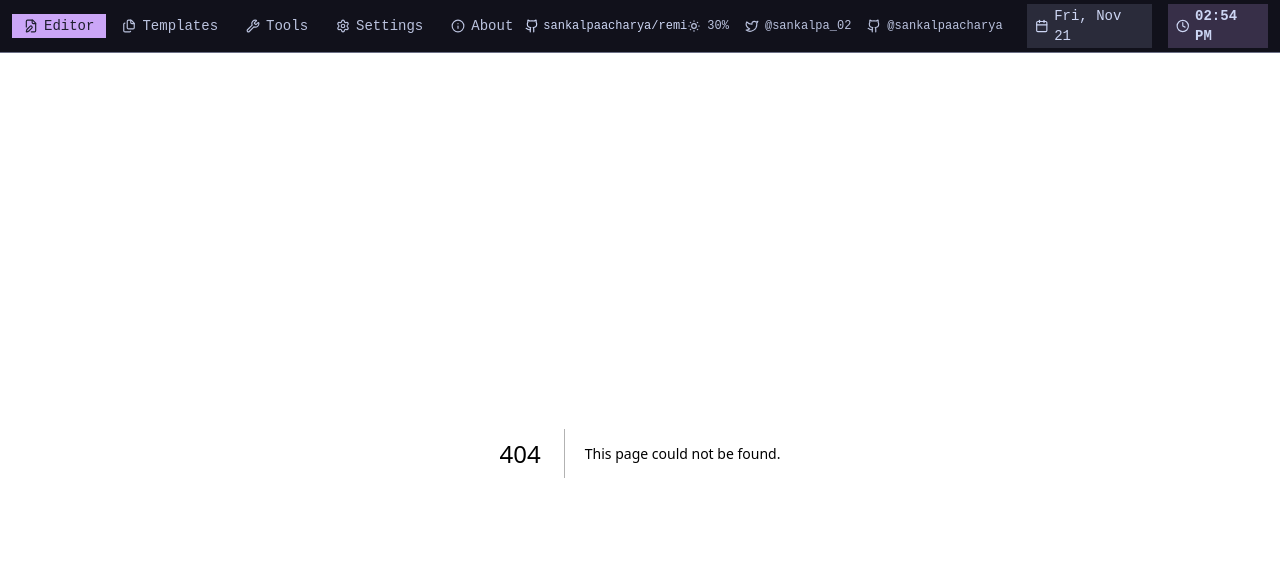
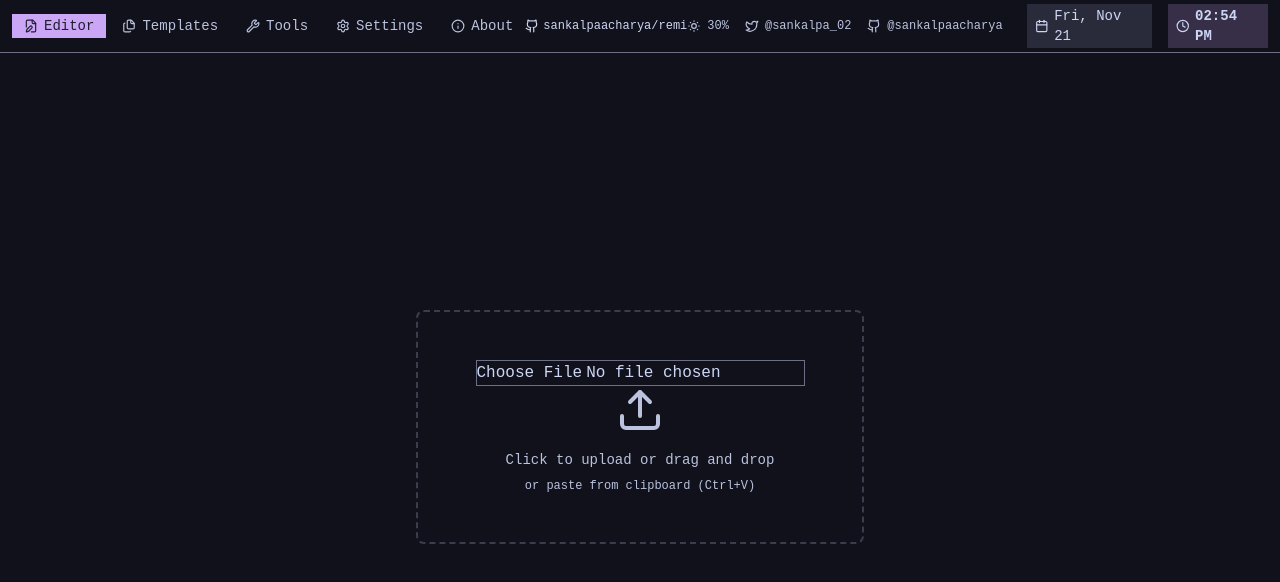
Before and after one commit to sankalpaacharya/remi, a Next.js app in the folder apps/web/: page /picker in a window 1280 px wide. Before the commit this address had no page. Shown: the top 582 px of the page. Built offline with nearby package versions, Linux system fonts and the light colour scheme.

Commit message:
feat: add color picker

```diff
--- /dev/null
+++ b/apps/web/src/app/picker/page.tsx
@@ -0,0 +1,70 @@
+"use client";
+
+import { Button } from "@/components/ui/button";
+import { Upload, X } from "lucide-react";
+import { useState } from "react";
+
+export default function Page() {
+  const [filePath, setFilePath] = useState<string | undefined>(undefined);
+
+  const handleUpload = (e: React.ChangeEvent<HTMLInputElement>): void => {
+    if (e.target.files) {
+      setFilePath(URL.createObjectURL(e.target.files[0]));
+    }
+  };
+
+  return (
+    <div className="w-full h-full flex items-center justify-center p-4">
+      <div className="w-full max-w-md space-y-4">
+        {!filePath ? (
+          <div
+            className="
+              border-2 border-dashed rounded-lg p-12 text-center
+              transition-colors cursor-pointer
+              border-muted-foreground/25 hover:border-muted-foreground/50
+            "
+          >
+            <input
+              type="file"
+              accept="image/*"
+              className="border"
+              onChange={handleUpload}
+            />
+
+            <Upload className="mx-auto h-12 w-12 text-muted-foreground mb-4" />
+            <p className="text-sm text-muted-foreground mb-2">
+              Click to upload or drag and drop
+            </p>
+            <p className="text-xs text-muted-foreground">
+              or paste from clipboard (Ctrl+V)
+            </p>
+          </div>
+        ) : (
+          <div className="space-y-3">
+            <div className="relative border rounded-lg overflow-hidden">
+              <img
+                src={filePath || ""}
+                alt="Preview"
+                className="w-full h-auto"
+              />
+              <Button
+                variant="ghost"
+                size="icon"
+                className="absolute top-2 right-2 bg-background/80 hover:bg-background"
+              >
+                <X className="h-4 w-4" />
+              </Button>
+            </div>
+
+            <div className="flex gap-2">
+              <Button variant="outline" className="flex-1">
+                Change
+              </Button>
+              <Button className="flex-1">Continue</Button>
+            </div>
+          </div>
+        )}
+      </div>
+    </div>
+  );
+}
--- a/apps/web/src/app/test/editor-left.tsx
+++ b/apps/web/src/app/test/editor-left.tsx
@@ -1,3 +1,102 @@
+"use client";
+
+import { Input } from "@/components/ui/input";
+import { Label } from "@/components/ui/label";
+
 export default function EditorLeft() {
-  return <div>left-sidebar</div>;
+  return (
+    <div className="h-screen w-64 flex flex-col font-mono text-xs sm:text-sm border-r">
+      <div className="flex-1 overflow-y-auto px-3 sm:px-4 py-4">
+        <div className="space-y-6">
+          <div className="space-y-3">
+            <h3 className="text-sm font-semibold text-muted-foreground">
+              Image
+            </h3>
+            <div className="space-y-3">
+              <div>
+                <Label className="text-xs text-muted-foreground">Upload</Label>
+                <Input
+                  type="file"
+                  accept="image/*"
+                  className="mt-1.5 cursor-pointer text-xs"
+                />
+              </div>
+              <div>
+                <Label className="text-xs text-muted-foreground">Opacity</Label>
+                <Input
+                  type="range"
+                  min="0"
+                  max="1"
+                  step="0.1"
+                  defaultValue="0.5"
+                  className="mt-1.5"
+                />
+              </div>
+            </div>
+          </div>
+
+          {/* Text Section */}
+          <div className="space-y-3">
+            <h3 className="text-sm font-semibold text-muted-foreground">
+              Text
+            </h3>
+            <div className="space-y-3">
+              <div>
+                <Label className="text-xs text-muted-foreground">Content</Label>
+                <Input
+                  type="text"
+                  placeholder="Enter text..."
+                  className="mt-1.5 text-xs"
+                />
+              </div>
+              <div>
+                <Label className="text-xs text-muted-foreground">
+                  Font Size
+                </Label>
+                <Input
+                  type="range"
+                  min="12"
+                  max="120"
+                  defaultValue="60"
+                  className="mt-1.5"
+                />
+              </div>
+              <div>
+                <Label className="text-xs text-muted-foreground">Color</Label>
+                <Input
+                  type="color"
+                  defaultValue="#ffffff"
+                  className="mt-1.5 h-9 cursor-pointer"
+                />
+              </div>
+            </div>
+          </div>
+
+          {/* Stickers Section */}
+          <div className="space-y-3">
+            <h3 className="text-sm font-semibold text-muted-foreground">
+              Stickers
+            </h3>
+            <div className="grid grid-cols-3 gap-2">
+              {["🎨", "⭐", "💫", "🎯", "🚀", "💡"].map((emoji, i) => (
+                <button
+                  key={i}
+                  className="aspect-square border rounded flex items-center justify-center text-2xl hover:bg-accent transition-colors"
+                >
+                  {emoji}
+                </button>
+              ))}
+            </div>
+          </div>
+        </div>
+      </div>
+
+      {/* Footer */}
+      <div className="px-3 sm:px-4 py-2 border-t shrink-0">
+        <div className="text-[10px] sm:text-xs text-muted-foreground">
+          <span>Drag to move elements</span>
+        </div>
+      </div>
+    </div>
+  );
 }
--- a/apps/web/src/app/test/page.tsx
+++ b/apps/web/src/app/test/page.tsx
@@ -1,13 +1,12 @@
 "use client";
 import { Stage, Layer, Image, Text } from "react-konva";
 import { useEffect, useState } from "react";
+import EditorLeft from "./editor-left";
 
 export default function Page() {
   const [banner, setBanner] = useState<HTMLImageElement | null>(null);
-  const stageWidth = 1000;
-  const stageHeight = 600;
-  const text = "Sankalpa Acharya";
-  const fontSize = 60;
+  const stageWidth = 1200;
+  const stageHeight = 800;
 
   useEffect(() => {
     const img = new window.Image();
@@ -18,40 +17,30 @@ export default function Page() {
   }, []);
 
   return (
-    <div className="border w-full">
-      <Stage
-        width={stageWidth}
-        height={stageHeight}
-        className="border overflow-hidden"
-      >
+    <div className="flex h-screen bg-background">
+      <EditorLeft />
+
+      <div className="flex-1 flex items-center justify-center p-8">
+        <div className="border rounded-lg shadow-lg">
+          <Stage width={stageWidth} height={stageHeight} className="">
             <Layer>
               {banner && (
                 <Image
                   image={banner}
-              x={0}
-              y={0}
+                  x={600}
+                  y={400}
+                  width={1000}
+                  height={500}
                   draggable
                   opacity={0.5}
-              width={1000}
+                  offsetX={1000 / 2}
+                  offsetY={500 / 2}
                 />
               )}
-          <Text
-            x={stageWidth / 2}
-            y={stageHeight / 2}
-            text={text}
-            fontSize={fontSize}
-            fill="white"
-            fontFamily="Arial"
-            fontStyle="bold"
-            draggable
-            shadowColor="black"
-            shadowBlur={10}
-            shadowOpacity={0.7}
-            offsetX={fontSize * (text.length / 4)}
-            offsetY={fontSize / 2}
-          />
             </Layer>
           </Stage>
         </div>
+      </div>
+    </div>
   );
 }
--- /dev/null
+++ b/apps/web/src/hooks/useEditor.ts
@@ -0,0 +1,3 @@
+function useEditor(){
+    const sankalpa = "sankalpa"
+}
```
Lines whose indentation alone changed are shown as unchanged.
